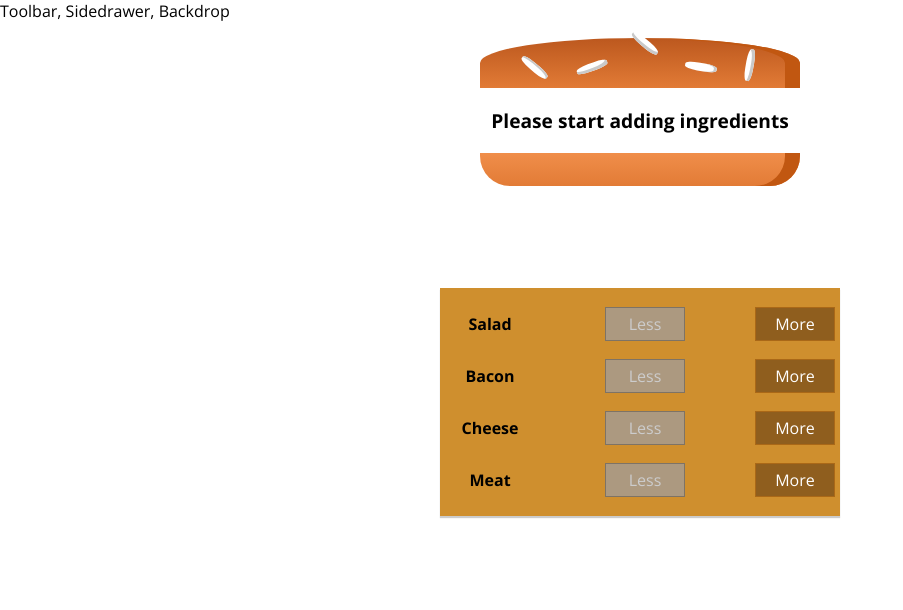
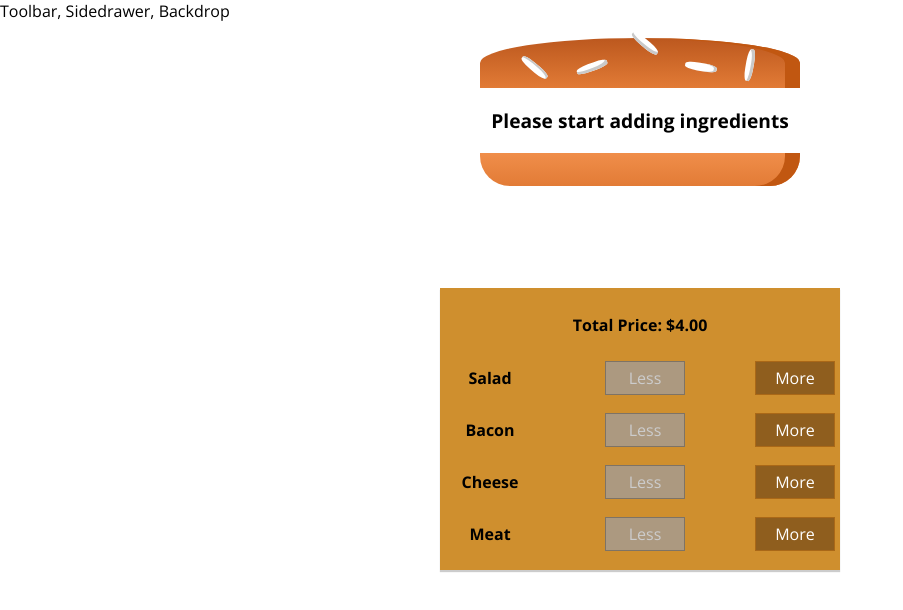
Before and after one commit to skarmakar/react-demo, a React (Create React App) app: page / in a window 1280 px wide. Shown: the top 610 px of the page, without its empty margins (0-903 px from the left). Built offline with nearby package versions, Linux system fonts and the light colour scheme.

Commit message:
show total price

```diff
--- a/src/components/Burger/BuildControls/BuildControls.js
+++ b/src/components/Burger/BuildControls/BuildControls.js
@@ -12,6 +12,7 @@ const controls = [
 function buildControls(props) {
     return (
         <div className={classes.BuildControls}>
+            <p><strong>Total Price: ${props.totalPrice.toFixed(2)}</strong></p>
             {controls.map(ctrl => {
                 return <BuildControl
                     key={ctrl.label}
--- a/src/containers/BurgerBuilder/BurgerBuilder.js
+++ b/src/containers/BurgerBuilder/BurgerBuilder.js
@@ -4,10 +4,10 @@ import Burger from '../../components/Burger/Burger';
 import BuildControls from '../../components/Burger/BuildControls/BuildControls';
 
 const INGREDIENT_PRICES = {
-	salad: 1,
-	bacon: 2,
-	meat: 3,
-	cheese: 1
+	salad: 0.5,
+	bacon: 0.3,
+	meat: 1.5,
+	cheese: 0.7
 }
 
 class BurgerBuilder extends Component {
@@ -53,7 +53,8 @@ class BurgerBuilder extends Component {
                 <BuildControls
 									ingredientAdded={this.addIngredientHandler}
 									ingredientRemoved={this.removeIngredientHandler}
-									disabledInfo={disabledInfo} />
+									disabledInfo={disabledInfo}
+									totalPrice={this.state.totalPrice} />
             </Aux>
         )
     }
```
